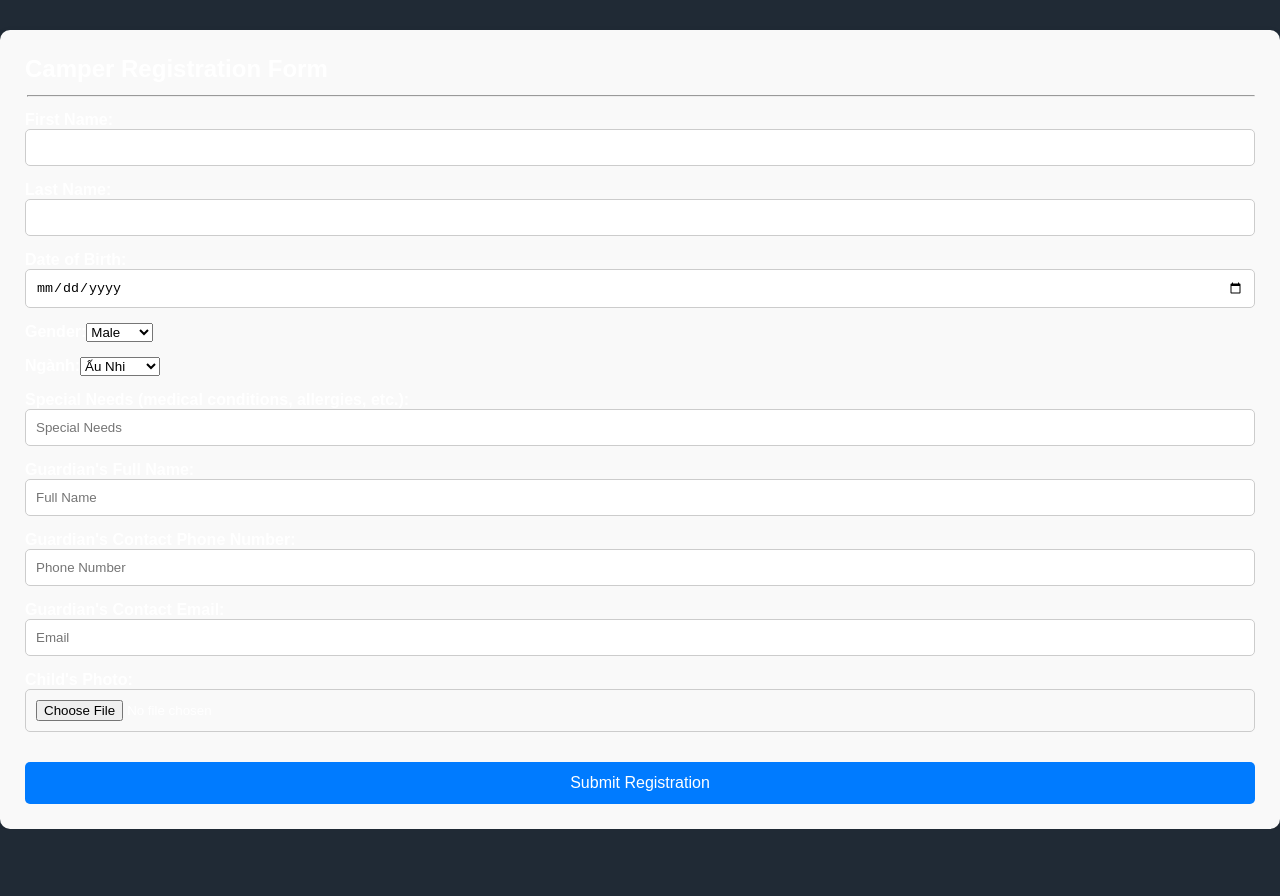
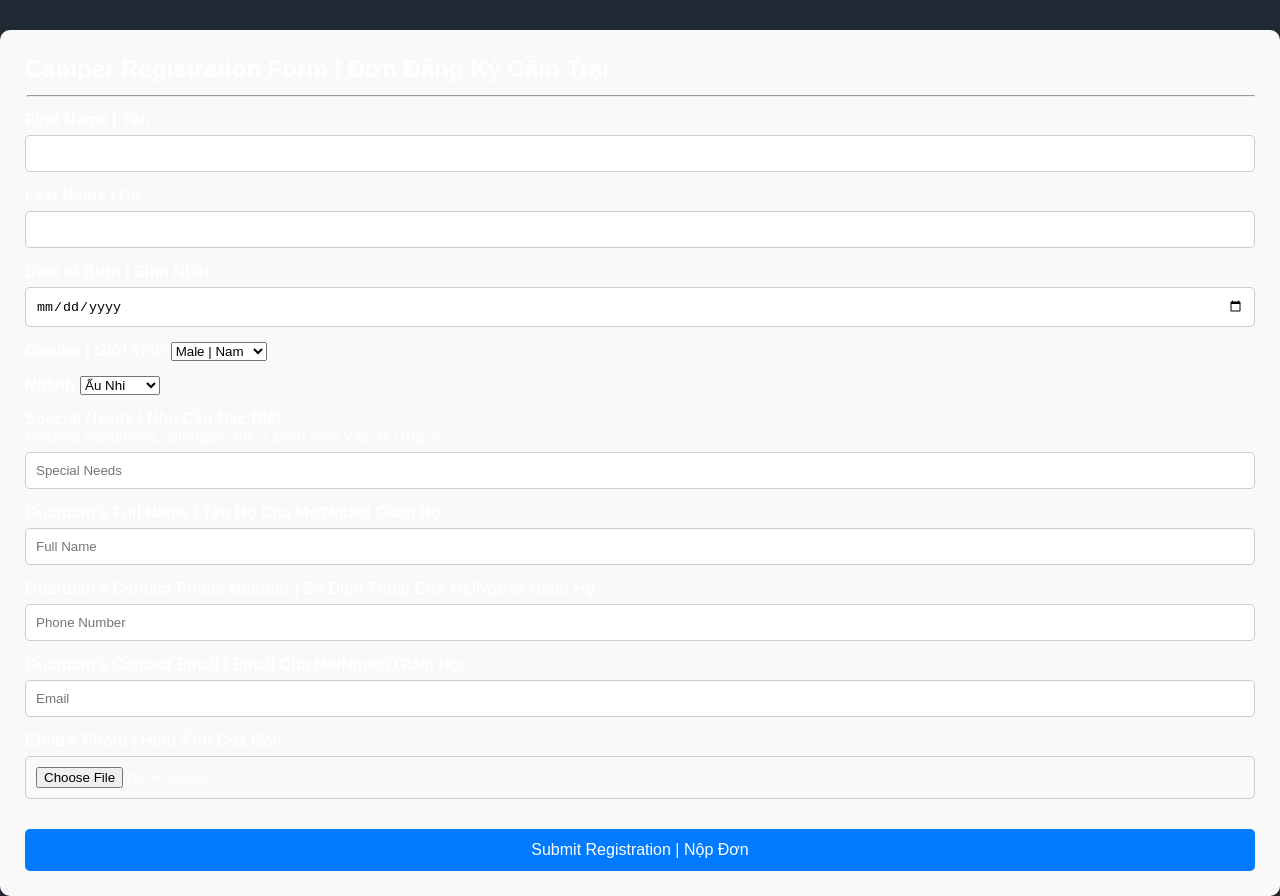
Before and after one commit to ngmymy/dttwebsite, a Next.js app: page /camp-2025/camp2025form in a window 1280 px wide. Before the commit the page ends 829 px from the top, so only its background shows below. Built offline with nearby package versions, Linux system fonts and the light colour scheme.

Commit message:
Last minute pushes to get shit working...

```diff
--- a/pages/camp-2025/camp2025form.js
+++ b/pages/camp-2025/camp2025form.js
@@ -1,30 +1,33 @@
 import styles from "../../styles/Home.module.css";
+import {convertSegmentPathToStaticExportFilename} from "next/dist/shared/lib/segment-cache/segment-value-encoding";
+
+
 
 export default function camp2025form() {
   return (
     <section className={styles.registrationForm}>
-            <h2>Camper Registration Form</h2>
+      <h2>Camper Registration Form | Đơn Đăng Ký Cắm Trại</h2>
       <hr className={styles.formLineBreak}></hr>
-            <form method="post" encType="multipart/form-data">
+      <form action={sendForm}>
         <label>
-                    First Name:
-                    <input type="text" name="firstName" maxLength="20" required/>
+          First Name | Tên
+          <input  type="text" name="firstName" maxLength="20" required/>
         </label>
 
         <label>
-                    Last Name:
+          Last Name | Họ
           <input type="text" name="lastName" maxLength="20" required/>
         </label>
 
         <label>
-                    Date of Birth:
+          Date of Birth | Sinh Nhật
           <input type="date" name="birthdate" required/>
         </label>
 
-                <label for="gender">Gender:
+        <label for="gender">Gender | Giới Tính:
           <select name="gender" id="gender" required>
-                        <option value="male">Male</option>
-                        <option value="female">Female</option>
+            <option value="male">Male | Nam</option>
+            <option value="female">Female | Nữ</option>
           </select>
         </label>
 
@@ -37,29 +40,69 @@ export default function camp2025form() {
           </select>
         </label>
         <label>
-                    Special Needs (medical conditions, allergies, etc.):
-                    <input type="text" name="specialNeeds" placeholder="Special Needs" maxLength="30" required/>
+          Special Needs | Nhu Cầu Đặc Biệt
+          <p> Medical conditions, allergies, etc. | Điều kiện ý tế, dị ứng, v.v.:</p>
+          <input type="text" name="specialNeeds" placeholder="Special Needs" maxLength="30"/>
         </label>
         <label>
-                    Guardian's Full Name:
+          Guardian's Full Name | Tên Họ Cha Mẹ/Người Giám Họ
           <input type="text" name="parentName" placeholder="Full Name" maxLength="20" required/>
         </label>
         <label>
-                    Guardian's Contact Phone Number:
+          Guardian's Contact Phone Number | Số Điện Thoại Cha Mẹ/Người Giám Họ
           <input type="tel" name="parentPhone" placeholder="Phone Number" maxLength="10" required/>
         </label>
         <label>
-                    Guardian's Contact Email:
-                    <input type="email" name="parentEmail" placeholder="Email" maxLength="20" required/>
+          Guardian's Contact Email | Email Cha Mẹ/Người Giám Họ:
+          <input type="email" name="parentEmail" placeholder="Email" maxLength="40" required/>
         </label>
 
         <label>
-                    Child's Photo:
+          Child's Photo | Hình Ảnh Của Con:
           <input type="file" name="childPhoto" accept="image/*" required/>
         </label>
 
-                <button type="submit">Submit Registration</button>
+        <button type="submit">Submit Registration | Nộp Đơn</button>
       </form>
     </section>
   )
 }
+
+function sendForm(formData){
+
+  console.log(formData)
+  console.log(formData.get("birthdate"))
+  console.log(formData.get("childPhoto"))
+
+  let data = new FormData();
+  data.append("firstName", formData.get("firstName"));
+  data.append("lastName", formData.get("lastName"));
+  data.append("birthdate", formData.get("birthdate"));
+  data.append("gender", formData.get("gender"));
+  data.append("nganh", formData.get("nganh"));
+  data.append("specialNeeds", formData.get("specialNeeds"));
+  data.append("parentName", formData.get("parentName"));
+  data.append("parentPhone", formData.get("parentPhone"));
+  data.append("parentEmail", formData.get("parentEmail"));
+  data.append("childPhoto", formData.get("childPhoto"));
+
+
+  fetch(
+    "https://api.doantomathien.org/camp2025/register",
+    //"http://localhost:8153/camp2025/register",
+    {
+      method: "POST",
+      body: data
+    }
+  ).then(r=> r.json()
+  ).then(datar => {console.log(datar)
+  })
+
+  const reader = new FileReader();
+  // if (formData.target.files[0]){
+  //
+  // }
+
+  // data.append("childPhoto", formData.get("childPhoto"));
+  //"https://api.doantomathien.org/camp2025/register"
+}
--- a/styles/Home.module.css
+++ b/styles/Home.module.css
@@ -247,12 +247,18 @@
   font-weight: bold;
 }
 
+.registrationForm p {
+  font-weight: lighter;
+  font-size: 1em;
+}
+
 .registrationForm input {
   padding: 10px;
   border-radius: 5px;
   border: 1px solid #ccc;
   width: 100%;
   box-sizing: border-box;
+  margin-top: 0.5%
 }
 
 .registrationForm button {
```
Also changed, not shown: package.json (+6 -2 lines), 1 other file (tests, documents, lock files or other folders). Lines whose indentation alone changed are shown as unchanged.
